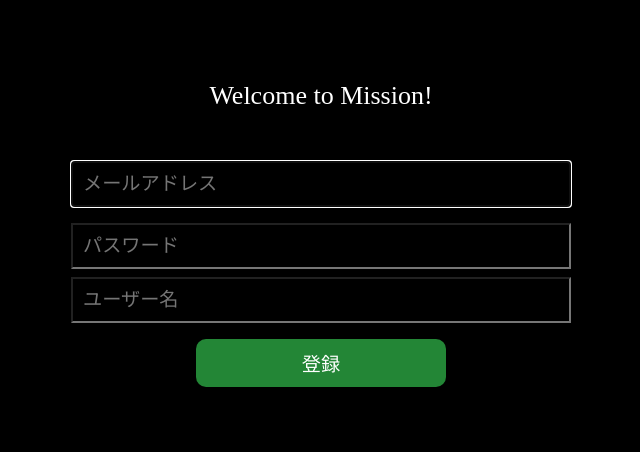
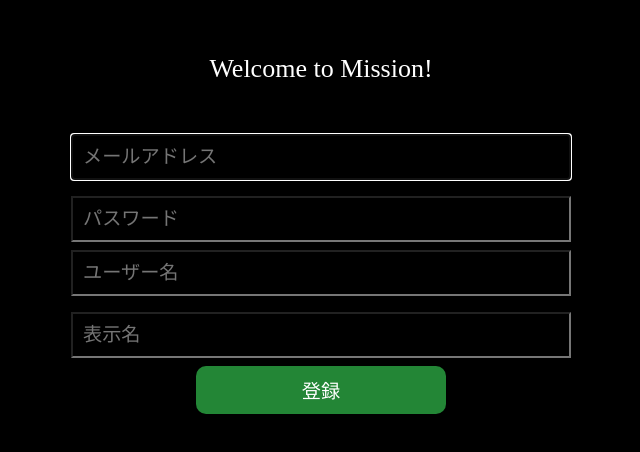
Before and after one commit to sinProject-Inc/mission, a SvelteKit app: page /sign_up in a window 1280 px wide. Shown: the part 166-618 px from the top of the page, without its empty margins (349-989 px from the left). Built offline with nearby package versions, Linux system fonts and the light colour scheme.

Commit message:
ユーザー登録画面を作成する #18 DBにユーザーを登録する

```diff
--- /dev/null
+++ b/src/routes/sign_up/+page.server.ts
@@ -0,0 +1,20 @@
+import { db } from '$lib/database/database'
+import type { Actions } from '@sveltejs/kit'
+
+export const actions: Actions = {
+	default: async ({ request }) => {
+		const data = await request.formData()
+		const email = data.get('email') as string
+		const password = data.get('password') as string
+		const username = data.get('username') as string
+		const display_name = data.get('displayname') as string
+		const user = {
+			name: username,
+			email: email,
+			password: password,
+			displayName: display_name,
+		}
+		await db.user.create({ data: user })
+		return { success: true, message: 'ユーザー登録が完了しました。' }
+	},
+}
--- a/src/routes/sign_up/+page.svelte
+++ b/src/routes/sign_up/+page.svelte
@@ -2,11 +2,13 @@
 	import { enhance } from '$app/forms'
 	import { onMount } from 'svelte'
 	import { Api } from '$lib/api'
+	import { dialogs } from 'svelte-dialogs'
 	import '../../assets/css/common.css'
 
 	let email_input_element: HTMLInputElement
 	let password_input_element: HTMLInputElement
 	let username_input_element: HTMLInputElement
+	let display_name_input_element: HTMLInputElement
 	let error_email = ''
 	let error_password = ''
 	let error_username = ''
@@ -31,7 +33,8 @@
 
 		const isValid = await new Api().validate_password(password)
 		if (!isValid) {
-			error_password = 'パスワードは半角小文字、半角大文字、数字をすべて含む8文字以上で入力してください'
+			error_password =
+				'パスワードは半角小文字、半角大文字、数字をすべて含む8文字以上で入力してください'
 			password_input_element.focus()
 		}
 
@@ -60,7 +63,21 @@
 			<div class="title_text left">Welcome to Mission!</div>
 		</div>
 		<div class="center inner">
-			<form method="POST" class="flex_column" use:enhance={() => {}}>
+			<form
+				method="POST"
+				class="flex_column"
+				use:enhance={() => {
+					return async ({ result }) => {
+						if (result.type == 'success') {
+							email_input_element.value = ''
+							password_input_element.value = ''
+							username_input_element.value = ''
+							display_name_input_element.value = ''
+							dialogs.alert(result.data.message)
+						}
+					}
+				}}
+			>
 				<input
 					bind:this={email_input_element}
 					type="text"
@@ -92,6 +109,12 @@
 				<span>
 					{error_username}
 				</span>
+				<input
+					bind:this={display_name_input_element}
+					type="text"
+					name="displayname"
+					placeholder="表示名"
+				/>
 				<button type="submit" class="button half">登録</button>
 			</form>
 		</div>
```
